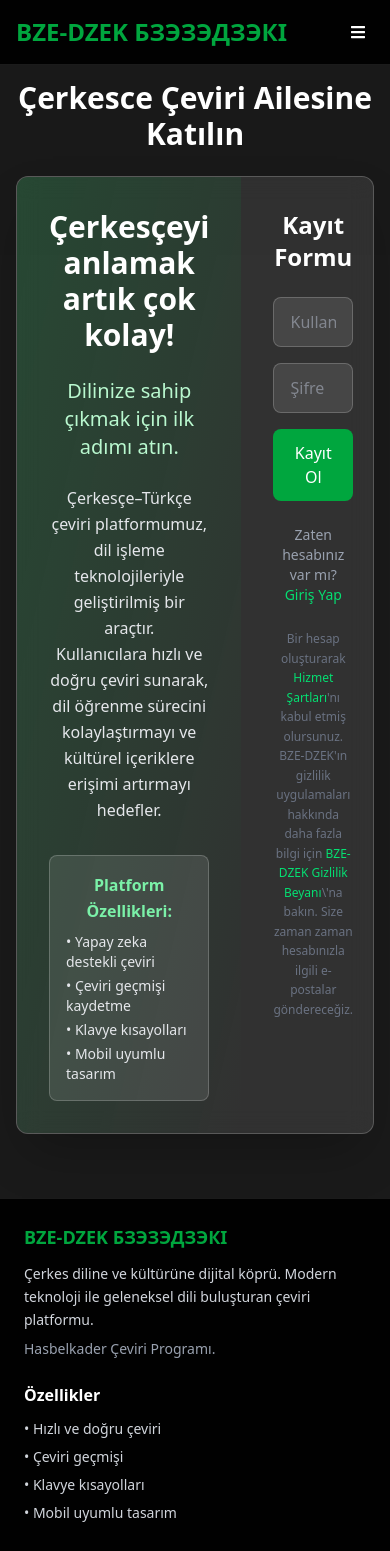
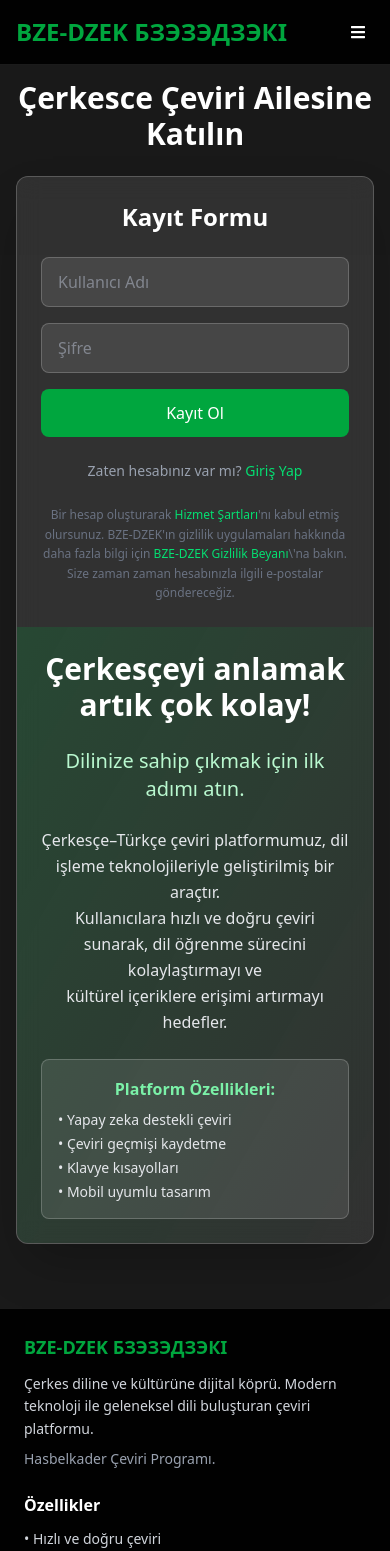
Before and after one commit to dmnlfrkn/bze-dzek-frontend, a React (Vite) app: page /register in a window 390 px wide. Shown: the top 1551 px of the page. Built offline with nearby package versions, Linux system fonts and the light colour scheme.

Commit message:
Login ve Register sayfalarını mobil için optimize et

```diff
--- a/src/pages/Login.jsx
+++ b/src/pages/Login.jsx
@@ -37,8 +37,8 @@ function Login() {
     return (
         <div className="min-h-screen flex flex-col items-center justify-start pt-20 px-4">
             <h3 className="text-3xl font-bold mb-6 text-center text-white">Çerkesce Çevirinin Merkezi</h3>
-            <div className="w-full max-w-6xl flex bg-white/10 backdrop-blur-md rounded-xl shadow-2xl border border-white/20 overflow-hidden">
-                <div className="flex-1 text-white p-8 lg:p-20">
+            <div className="w-full max-w-6xl flex flex-col lg:flex-row bg-white/10 backdrop-blur-md rounded-xl shadow-2xl border border-white/20 overflow-hidden">
+                <div className="flex-1 text-white p-6 lg:p-20 order-1 lg:order-1">
                     <h1 className="text-2xl font-semibold mb-6 text-center">
                         Giriş
                     </h1>
@@ -73,7 +73,7 @@ function Login() {
                         </Link>
                     </p>
                 </div>
-                <div className="relative flex-1 p-8 lg:p-20 text-center text-white bg-gradient-to-br from-green-600/20 to-transparent">
+                <div className="relative flex-1 p-6 lg:p-20 text-center text-white bg-gradient-to-br from-green-600/20 to-transparent order-2 lg:order-2">
                     <h1 className="text-3xl font-bold mb-8">Hoş Geldiniz</h1>
                     <p className="text-xl mb-6 text-green-200">Çerkes diline ve kültürüne dijital köprü</p>
                     <div className="space-y-4 text-gray-200 leading-relaxed">
@@ -82,7 +82,7 @@ function Login() {
                         Kelimeleri, cümleleri ya da metinleri girin; saniyeler içinde Türkçesini görün.<br/>
                         Öğrenmenin en kolay yollarından biri artık elinizin altında.
                         </p>
-                        <div className="mt-8 p-4 bg-white/10 rounded-lg border border-white/20">
+                        <div className="mt-6 lg:mt-8 p-4 bg-white/10 rounded-lg border border-white/20">
                             <h3 className="font-semibold mb-2 text-green-300">Giriş Yaparak:</h3>
                             <ul className="text-sm space-y-1 text-left">
                                 <li>• Çeviri geçmişinizi kaydedin</li>
--- a/src/pages/Register.jsx
+++ b/src/pages/Register.jsx
@@ -48,27 +48,8 @@ function Register() {
     return (
         <div className="min-h-screen flex flex-col items-center justify-start pt-20 px-4">
             <h3 className="text-3xl font-bold mb-6 text-center text-white">Çerkesce Çeviri Ailesine Katılın</h3>
-            <div className="w-full max-w-6xl flex bg-white/10 backdrop-blur-md rounded-xl shadow-2xl border border-white/20 overflow-hidden">
-                <div className="relative flex-1 p-8 lg:p-20 text-center text-white bg-gradient-to-br from-green-600/20 to-transparent">
-                    <h1 className="text-3xl font-bold mb-6">Çerkesçeyi anlamak artık çok kolay!</h1>
-                    <p className="text-xl mb-6 text-green-200">Dilinize sahip çıkmak için ilk adımı atın.</p>
-                    <div className="space-y-4 text-gray-200 leading-relaxed">
-                        <p>
-                        Çerkesçe–Türkçe çeviri platformumuz, dil işleme teknolojileriyle geliştirilmiş bir araçtır. <br/>
-                        Kullanıcılara hızlı ve doğru çeviri sunarak, dil öğrenme sürecini kolaylaştırmayı ve <br/> kültürel içeriklere erişimi artırmayı hedefler.
-                        </p>
-                        <div className="mt-8 p-4 bg-white/10 rounded-lg border border-white/20">
-                            <h3 className="font-semibold mb-2 text-green-300">Platform Özellikleri:</h3>
-                            <ul className="text-sm space-y-1 text-left">
-                                <li>• Yapay zeka destekli çeviri</li>
-                                <li>• Çeviri geçmişi kaydetme</li>
-                                <li>• Klavye kısayolları</li>
-                                <li>• Mobil uyumlu tasarım</li>
-                            </ul>
-                        </div>
-                    </div>
-                </div>
-                <div className="flex-1 text-white p-8 lg:p-20">
+            <div className="w-full max-w-6xl flex flex-col lg:flex-row bg-white/10 backdrop-blur-md rounded-xl shadow-2xl border border-white/20 overflow-hidden">
+                <div className="flex-1 text-white p-6 lg:p-20 order-1 lg:order-2">
                     <h2 className="text-2xl font-semibold mb-6 text-center">Kayıt Formu</h2>
                     {error && (
                         <div className="bg-red-500/20 border border-red-500/50 text-red-200 px-4 py-3 rounded-lg text-sm mb-4 text-center">
@@ -114,6 +95,25 @@ function Register() {
                         Size zaman zaman hesabınızla ilgili e-postalar göndereceğiz.
                     </p>
                 </div>
+                <div className="relative flex-1 p-6 lg:p-20 text-center text-white bg-gradient-to-br from-green-600/20 to-transparent order-2 lg:order-1">
+                    <h1 className="text-3xl font-bold mb-6">Çerkesçeyi anlamak artık çok kolay!</h1>
+                    <p className="text-xl mb-6 text-green-200">Dilinize sahip çıkmak için ilk adımı atın.</p>
+                    <div className="space-y-4 text-gray-200 leading-relaxed">
+                        <p>
+                        Çerkesçe–Türkçe çeviri platformumuz, dil işleme teknolojileriyle geliştirilmiş bir araçtır. <br/>
+                        Kullanıcılara hızlı ve doğru çeviri sunarak, dil öğrenme sürecini kolaylaştırmayı ve <br/> kültürel içeriklere erişimi artırmayı hedefler.
+                        </p>
+                        <div className="mt-6 lg:mt-8 p-4 bg-white/10 rounded-lg border border-white/20">
+                            <h3 className="font-semibold mb-2 text-green-300">Platform Özellikleri:</h3>
+                            <ul className="text-sm space-y-1 text-left">
+                                <li>• Yapay zeka destekli çeviri</li>
+                                <li>• Çeviri geçmişi kaydetme</li>
+                                <li>• Klavye kısayolları</li>
+                                <li>• Mobil uyumlu tasarım</li>
+                            </ul>
+                        </div>
+                    </div>
+                </div>
             </div>
         </div>
     );
```
